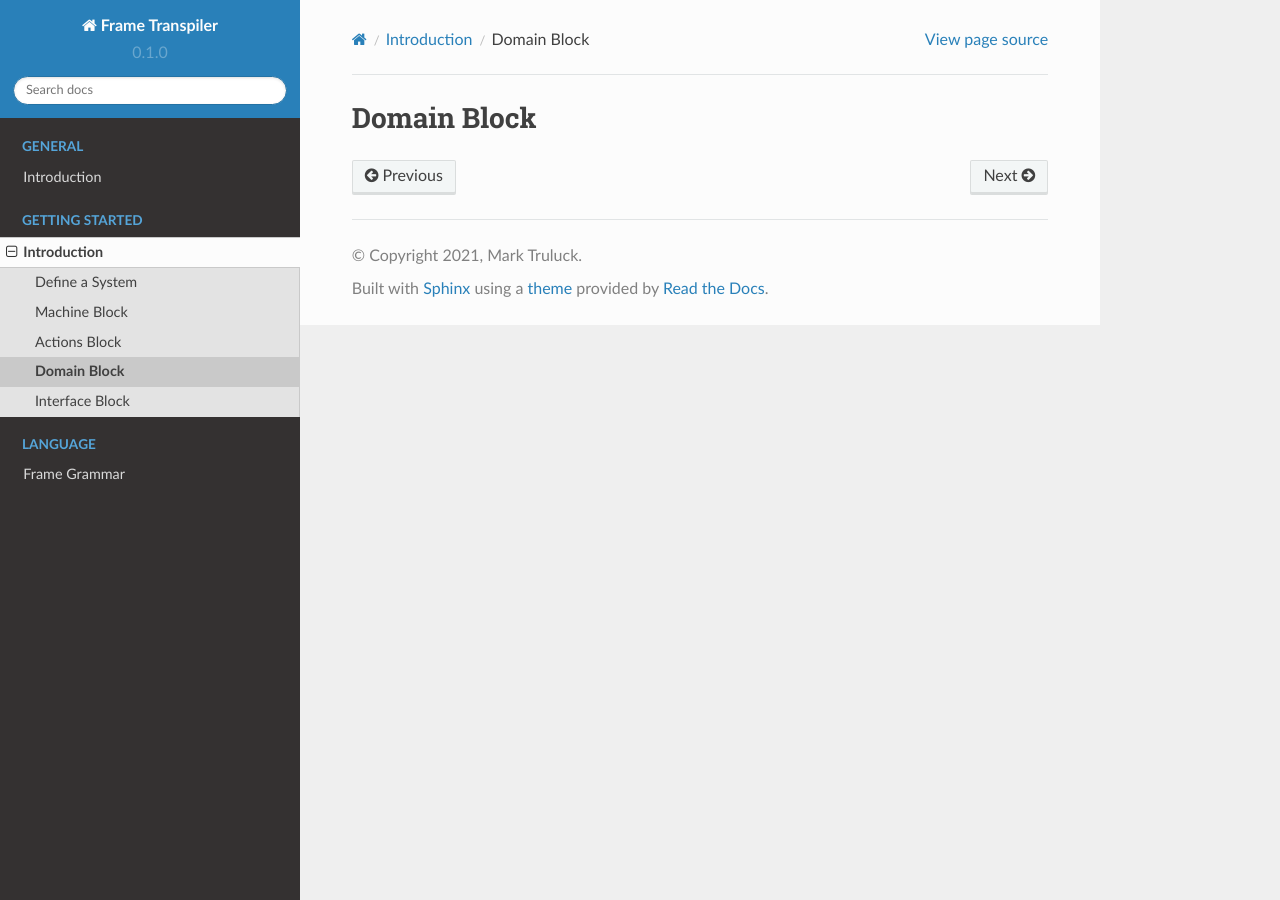
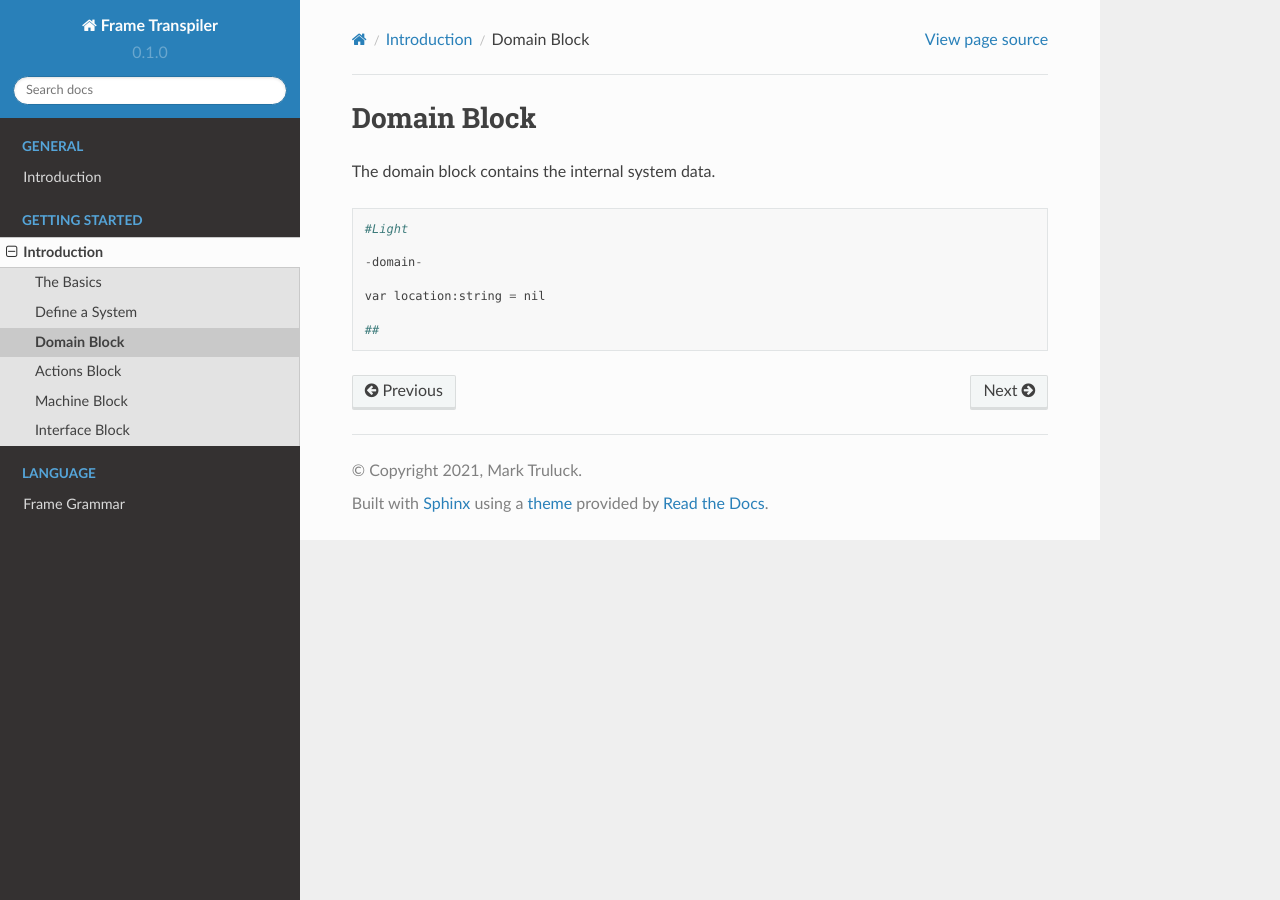
Before and after one commit to frame-lang/frame_transpiler, a Sphinx documentation site: the page built from docs/source/getting_started/introduction/domain_block.rst, in a window 1280 px wide. Built offline with Sphinx 7.4.7 and the Read the Docs theme 2.0.0, drawn with Linux system fonts in a browser that asks for light colours; pages that are not in the unit, such as notebooks, are missing from menus.

Commit message:
Added basic section.

```diff
--- a/docs/source/getting_started/introduction/domain_block.rst
+++ b/docs/source/getting_started/introduction/domain_block.rst
@@ -1,3 +1,15 @@
-==================
+============
 Domain Block
-==================
+============
+
+The domain block contains the internal system data.
+
+.. code-block::
+
+    #Light
+
+    -domain-
+
+    var location:string = nil
+
+    ##
--- a/docs/source/getting_started/introduction/index.rst
+++ b/docs/source/getting_started/introduction/index.rst
@@ -16,8 +16,9 @@ make the most of your time learning it.
 .. toctree::
     :name: toc-getting-started-introduction
 
+    basics
     system
+    domain_block
+    actions_block
     machine_block
-    actions_block
-    domain_block
     interface_block
--- a/docs/source/getting_started/introduction/system.rst
+++ b/docs/source/getting_started/introduction/system.rst
@@ -45,7 +45,8 @@ JavaScript version of the same spec:
 
     };
 
-### Blocks
+Blocks
+======
 
 Frame specs are organized internally into four *blocks* that are all optional,
 as we just saw, but if present must be implemented in a specified order.
```
Also changed, not shown: docs/source/getting_started/introduction/basics.rst (added, +30 -0 lines).
